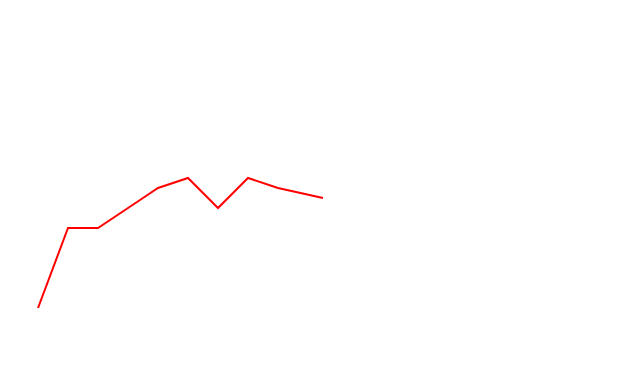
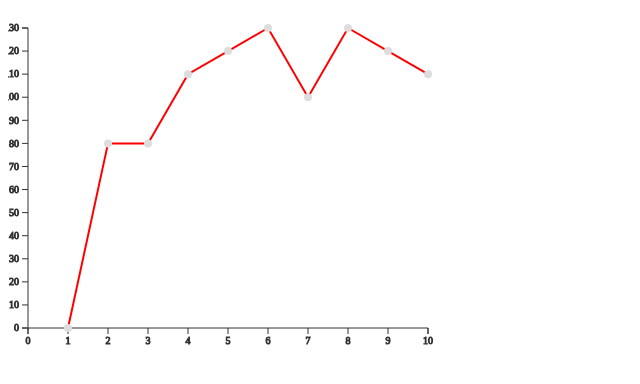
Before and after one commit to Hao8816/D3-demos, a plain HTML site: page line.html in a window 1280 px wide. Shown: the whole page, without its empty margins (0-640 px from the left). Drawn offline with Linux system fonts and the light colour scheme.

Commit message:
优化图表

```diff
--- a/line.html
+++ b/line.html
@@ -3,8 +3,22 @@
 <head lang="en">
     <meta charset="UTF-8">
     <title>D3学习</title>
-    <script src="d3.v4.min.js"></script>
+    <script src="d3.v3.min.js"></script>
     <style>
+
+        .axis,
+        .axis line{
+            stroke : #333;
+            stroke-width : 1;
+            fill: none;
+        }
+        .axis text{
+            font-size: 10px;
+            /*stroke: #333;*/
+            fill: none;
+            font-weight: 100;
+            /*transform:rotate(90deg);*/
+        }
 
 
     </style>
@@ -16,32 +30,96 @@
     var w = 400;
     var h = 300;
     var padding = 5;
-
-    var dataset = [5,10,15,20,25,30];
-    var svg = d3.select('body')
-            .append('svg')
-            .attr('width',w).attr('height',h);
+    var margin = 20;
 
     var monthSales = [
-        {'month':10,'sales': 0},
-        {'month':20,'sales': 80},
-        {'month':30,'sales': 80},
-        {'month':45,'sales': 110},
-        {'month':50,'sales': 120},
-        {'month':60,'sales': 130},
-        {'month':70,'sales': 100},
-        {'month':80,'sales': 130},
-        {'month':90,'sales': 120},
-        {'month':105,'sales': 110}
+        {'month':1,'sales': 0},
+        {'month':2,'sales': 80},
+        {'month':3,'sales': 80},
+        {'month':4,'sales': 110},
+        {'month':5,'sales': 120},
+        {'month':6,'sales': 130},
+        {'month':7,'sales': 100},
+        {'month':8,'sales': 130},
+        {'month':9,'sales': 120},
+        {'month':10,'sales': 110}
 
     ];
 
-    // 线条
-    var line = d3.line().x(function(d){return d.month*3}).y(function(d){return h- d.sales});
-    var path = svg.append('path').datum(monthSales).attr("d", line).attr('stroke','red').attr('stroke-width',2).attr('fill','none');
+
+    var dataset = [5,10,15,20,25,30];
 
 
+    var xScale = d3.scale.linear()
+            .domain([0, d3.max(monthSales,function(d){return d.month})])
+            .range([0,w]);
+    var yScale =d3.scale.linear()
+            .domain([0, d3.max(monthSales,function(d){return d.sales})])
+            .range([h,0]);
 
+    var xAxis = d3.svg.axis()
+            .orient('bottom')
+            .scale(xScale)
+
+    var yAxis = d3.svg.axis()
+            .orient('left')
+            .scale(yScale)
+
+    var svg = d3.select('body')
+            .append('svg')
+            .attr('width',w+2*margin)
+            .attr('height',h+2*margin);
+
+    svg.append('g')
+            .attr("class", "x axis")
+            .attr("transform", "translate("+margin+", "+(h+margin)+")")
+            .call(xAxis);
+
+    svg.append('g')
+            .attr("class", "y axis")
+            .attr("transform", "translate("+margin+", "+margin+")")
+            .call(yAxis);
+
+    // 线条
+    var line = d3.svg.line()
+            .x(function(d){return xScale(d.month)+margin})
+            .y(function(d){return yScale(d.sales)+margin});
+
+    var hoverLine = d3.svg.line()
+            .x(function(d){return xScale(d.month)+margin})
+            .y(function(d){return yScale(d.sales)+margin});
+
+    var path = svg.append('path')
+            .datum(monthSales)
+            .attr("d", line)
+            .attr('stroke','red')
+            .attr('stroke-width',2)
+            .attr('fill','none');
+
+    var point = svg.selectAll('.point')
+            .data(monthSales)
+            .enter()
+            .append('circle')
+            .attr('class','point')
+            .attr('cx',function(d){
+                return xScale(d.month)+margin
+            })
+            .attr('cy',function(d){
+                return yScale(d.sales)+margin
+            })
+            .attr('r',4)
+            .attr('fill','#dddddd')
+            .attr('stroke-opacity','0.2')
+            .on('mouseover',function(){
+                var point_x = parseFloat(d3.select(this).attr('cx'));
+                var point_y = parseFloat(d3.select(this).attr('cy'));
+                svg.append('path')
+                        .attr('id','hover-line')
+                        .attr('d', function(d){
+                            var hover = d3.svg.line()
+                            return hover([0,point_y],[point_x,point_y],[point_x,0])
+                        })
+            })
 
 </script>
 </body>
```
Also changed, not shown: pie.html (+1 -9 lines).
